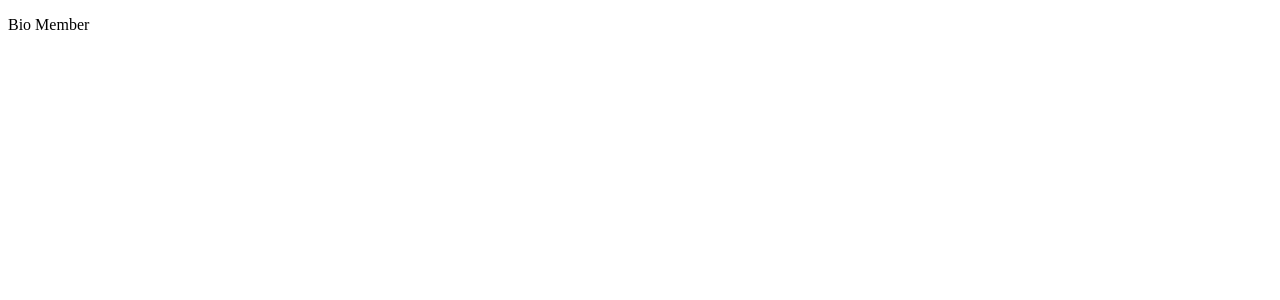
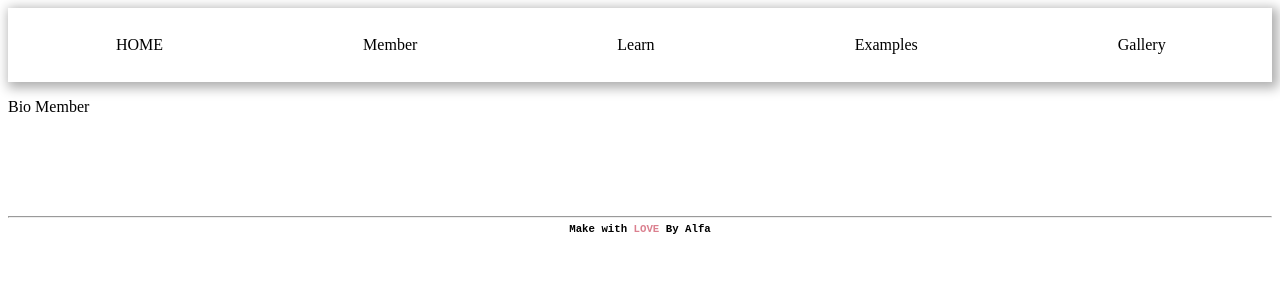
Before and after one commit to NoriAlafa/goldencrows, a Next.js app: page /users in a window 1280 px wide. Shown: the top 300 px of the page. Built offline with nearby package versions, Linux system fonts and the light colour scheme.

Commit message:
[ADD]Layout Template

```diff
--- /dev/null
+++ b/components/Footer/index.js
@@ -0,0 +1,10 @@
+export default function Footer(){
+    return(
+        <div>
+            <h6 className="footer">
+                <hr/>
+                Make with <span className="cinta">Love</span> By Alfa
+            </h6>
+        </div>
+    )
+}
--- /dev/null
+++ b/components/Layout/index.js
@@ -0,0 +1,14 @@
+import Header from '../Header'
+import Footer from '../Footer'
+
+
+export default function Layout(props){
+    const {children} = props
+    return(
+        <div>
+            <Header />
+                <div>{children}</div>
+            <Footer />
+        </div>
+    )
+}
--- a/pages/users/index.js
+++ b/pages/users/index.js
@@ -1,7 +1,11 @@
+import Layout from "../../components/layout";
+
 export default function users(){
     return(
-        <div>
-            <p>Bio Member</p>
-        </div>
+        <Layout>
+            <div>
+                <p>Bio Member</p>
+            </div>
+        </Layout>
     )
 }
--- a/styles/Home-module.css
+++ b/styles/Home-module.css
@@ -8,3 +8,15 @@
 .card:hover{
     color:red;
 }
+
+.footer{
+    text-align: center;
+    font-family: 'Courier New', Courier, monospace;
+    font-weight: bold;
+    margin-top: 100px;
+}
+
+.cinta{
+    color: rgb(219, 128, 143);
+    text-transform: uppercase;
+}
```
Also changed, not shown: pages/blog.js (+7 -3 lines), pages/index.js (+4 -4 lines), pages/users/detail.js (+7 -3 lines).
